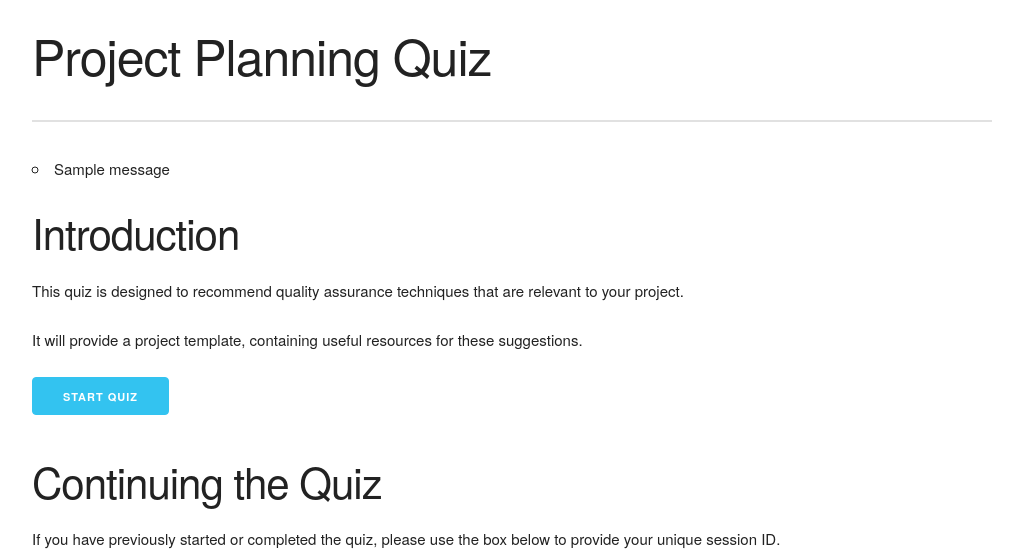
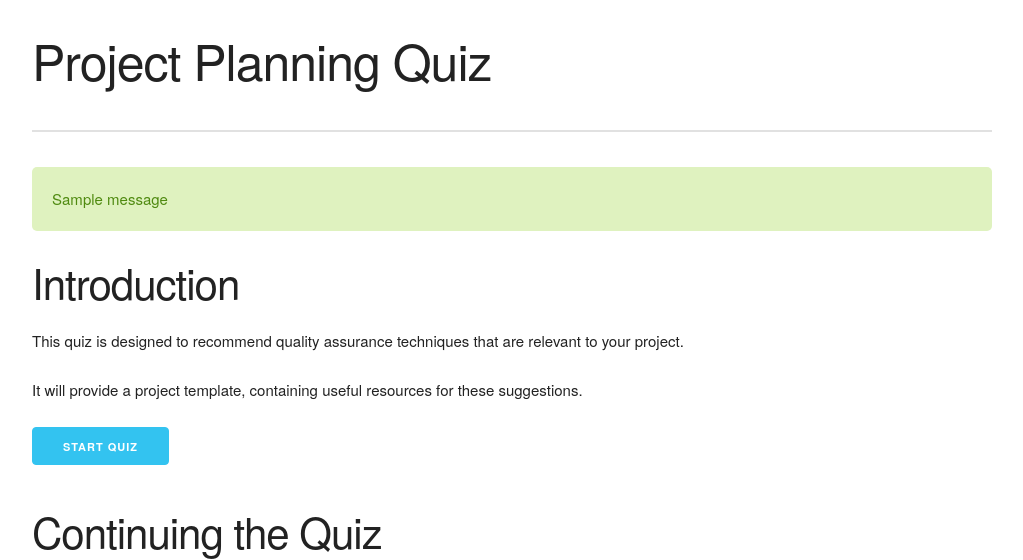
Before and after one commit to foster999/project-planner, a Flask app: page / in a window 1280 px wide. Shown: the top 560 px of the page, without its empty margins (128-1151 px from the left). Run offline with Flask 2, Linux system fonts and the light colour scheme; tables that the repository leaves empty hold one stand-in row (values such as "Sample post"); one stand-in notice (Sample message) is shown.

Commit message:
Fixed continue section formatting

```diff
--- a/app/routes.py
+++ b/app/routes.py
@@ -37,6 +37,8 @@ def continue_session():
     Continue a previous session using a session hash.
     """
     session_code = request.form.get("session_code")
+    if not session_code:
+        flash("Please enter a valid Session ID", "error")
     try:
         restore_session(session_code)
     except:
--- a/app/static/css/skeleton.css
+++ b/app/static/css/skeleton.css
@@ -41,7 +41,7 @@
 }
 
 .header-text h1, .header-text p {
-  margin: 0.5rem auto;
+  margin: 1rem auto;
 }
 
 .header-button {
@@ -363,6 +363,41 @@ pre > code {
   white-space: pre; }
 
 
+/* Message boxes (flashes)
+–––––––––––––––––––––––––––––––––––––––––––––––––– */
+
+.flashes {
+  margin: 1.5rem 0;
+}
+
+.flashes p {
+  padding: 2rem;
+  border-radius: 5px;
+}
+
+.info {
+    color: #00529B;
+    background-color: #BDE5F8;
+}
+.success {
+    color: #4F8A10;
+    background-color: #DFF2BF;
+}
+.warning {
+    color: #9F6000;
+    background-color: #FEEFB3;
+}
+.error {
+    color: #D8000C;
+    background-color: #FFD2D2;
+}
+.flashes i {
+    margin: 10px 22px;
+    font-size: 2em;
+    vertical-align: middle;
+}
+
+
 /* Tables
 –––––––––––––––––––––––––––––––––––––––––––––––––– */
 th,
--- a/app/templates/base.html
+++ b/app/templates/base.html
@@ -41,11 +41,11 @@
 
             {% with messages = get_flashed_messages(with_categories = true) %}
             {% if messages %}
-            <ul class="flashes">
+            <div class="flashes">
                 {% for category, message in messages %}
-                <li class="{{ category }}">{{ message }}</li>
+                <p class="{{ category }}">{{ message }}</p>
                 {% endfor %}
-            </ul>
+            </div>
             {% endif %}
             {% endwith %}
 
--- a/app/templates/index.html
+++ b/app/templates/index.html
@@ -12,10 +12,13 @@
         <h2>Continuing the Quiz</h2>
         <p>If you have previously started or completed the quiz, please use the box below to provide your unique session ID.<p>
         <p>This will allow you to continue where you left off, or see your results.
+
         <form action="/continue" method="post">
+            <label for="session_code">Session ID</label>
             <input type="text" id="session_code" name="session_code" required>
-            <label for="session_code">Session ID</label>
+            <br/>
             <input type="submit" value="Continue">
         </form>
+
     </div>
 {% endblock %}
```
Also changed, not shown: app/config.py (+20 -0 lines), app/utils.py (+26 -0 lines), app/session.db.
